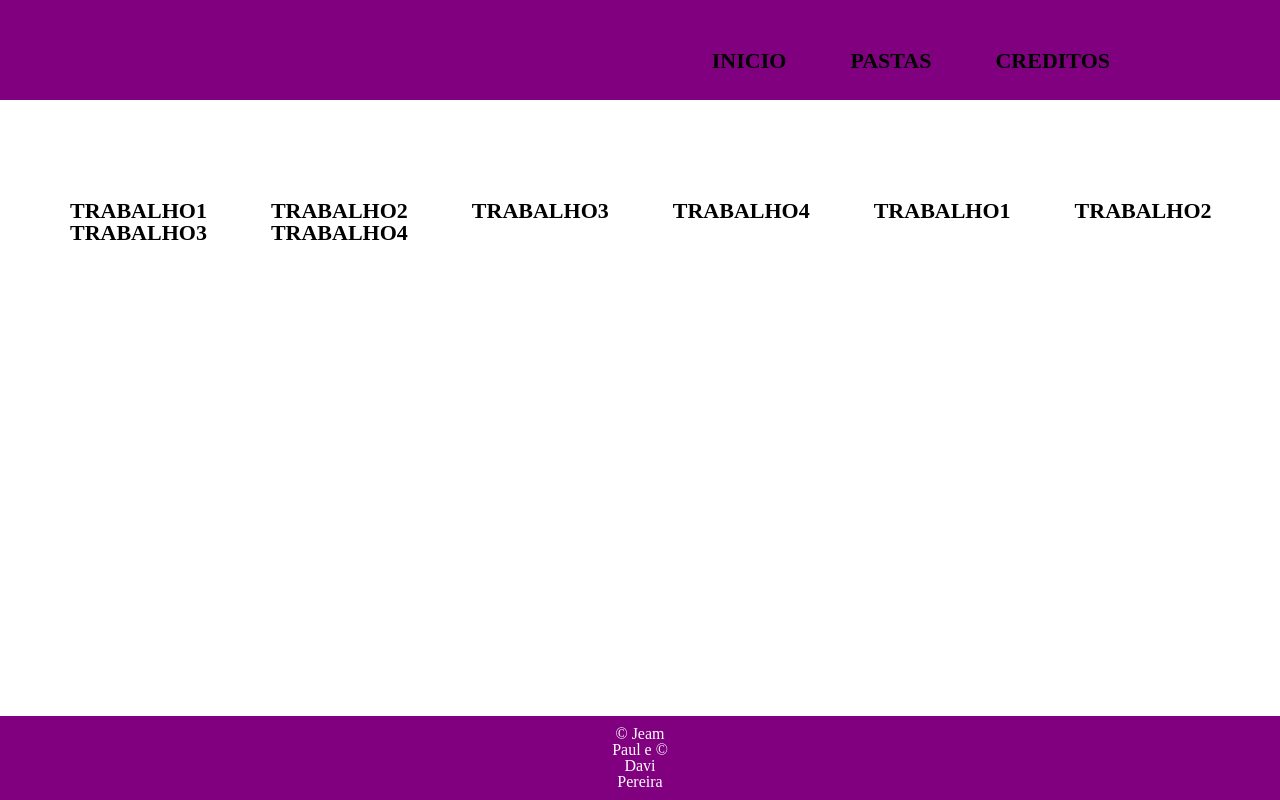
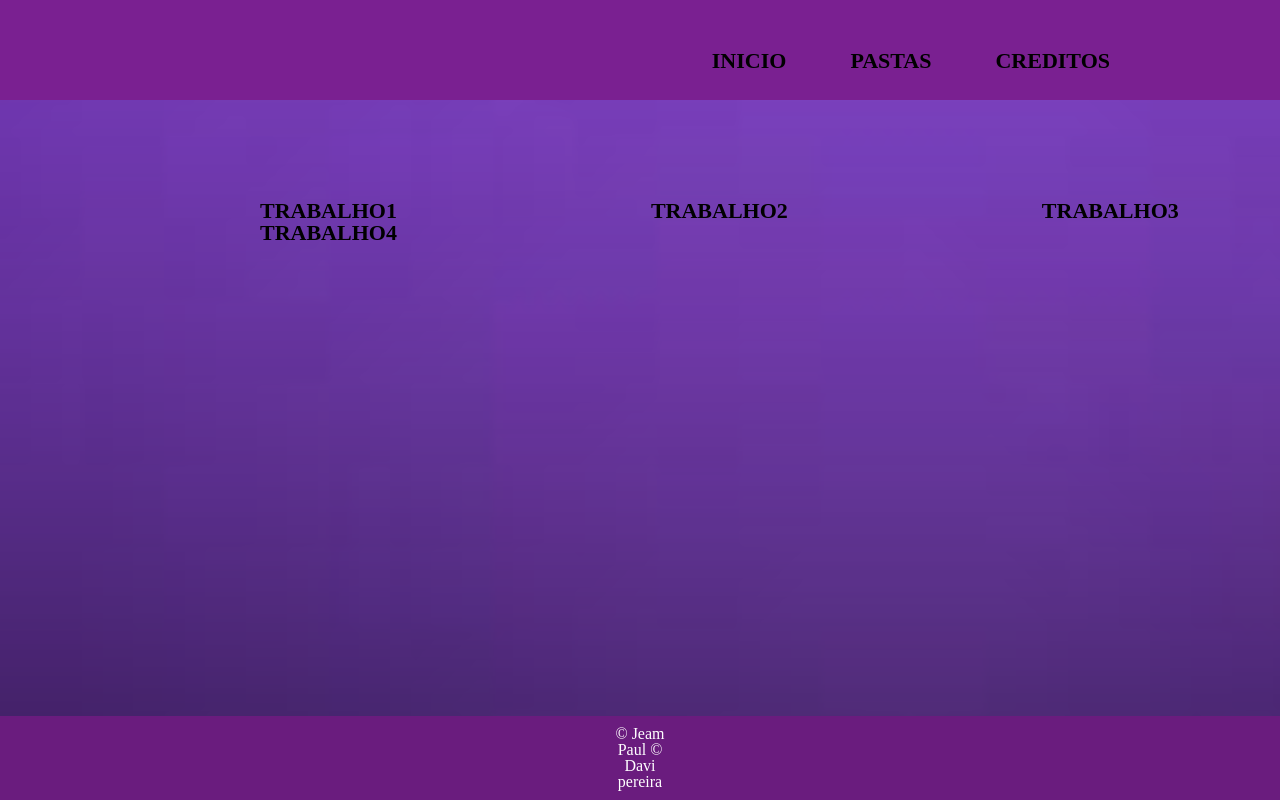
Before and after one commit to jeammar/portif-lio, a plain HTML site: page pasta.html in a window 1280 px wide. Drawn offline with Linux system fonts and the light colour scheme.

Commit message:
Add files via upload

```diff
--- a/pasta.html
+++ b/pasta.html
@@ -27,16 +27,12 @@
                 <li><a href="trabalhos/trabalho jeam2.html">Trabalho2</a></li>
                 <li><a href="trabalhos/trabalho jeam3.html">Trabalho3</a></li>
                 <li><a href="trabalhos/trabalho jeam4.html">Trabalho4</a></li>
-                <li><a href="trabalhos/trabalho luan1.html">Trabalho1</a></li>
-                <li><a href="trabalhos/trabalho luan2.html">Trabalho2</a></li>
-                <li><a href="trabalhos/trabalho luan3.html">Trabalho3</a></li>
-                <li><a href="trabalhos/trabalho luan4.html">Trabalho4</a></li>
-
             </ul>
         </div>
     </main>
     <footer>
-        <p>&copy; Jeam Paul e &copy; Davi Pereira</p>
+        <p>&copy; Jeam Paul
+        &copy; Davi pereira</p>
     </footer>
 </body>
 </html>
--- a/style.css
+++ b/style.css
@@ -1,10 +1,15 @@
+body {
+    background-image: url(imagens/roxo.png);
+}
+
 header {
-    background-color: purple;
+    background-color: rgb(122, 32, 145);
     padding: 50px;
 }
 nav li {
     display: inline;
     margin: 0 0 0 60px;
+    transform: scaleY(1.9);
 }
 nav a {
     text-transform: uppercase;
@@ -12,7 +17,8 @@ nav a {
     font-weight: bold;
     font-size: 22px;
     text-decoration: none;
-    transition: 100ms ease;
+    transition: 200ms ease-in-out;
+
 }
 .box {
     position: relative;
@@ -28,8 +34,9 @@ nav {
     right: 0px;
 }
 nav a:hover {
-    color:rgb(165, 126, 42);
+    color:rgb(165, 81, 221);
     text-decoration: none;
+    transform: scaleX(1.6);
 }
 
 /* index */
@@ -84,13 +91,16 @@ nav a:hover {
     font-weight: bold;
     font-size: 22px;
     text-decoration: none;
+    justify-content: center;
+    text-align: center;
+    padding-left: 190px;
 }
 .trabalhos a:hover{
     color:rgb(165, 126, 42);
     text-decoration: underline;
 }
 footer{
-    background-color: purple;
+    background-color: rgb(106, 28, 126);
     text-align: center;
     padding: 10px 47%;
     position: absolute;
@@ -100,3 +110,7 @@ footer{
 footer img{
     width: 100px;
 }
+
+.nav li a {
+    transform: scaleX(1.6);
+}
```
Also changed, not shown: Portfolio-jeam/index.html (+1 -1 lines), creditos.html (+3 -2 lines), index.html (+2 -1 lines), trabalhos/trabalho1.html (added, +12 -0 lines), imagens/@Jeam Paul (2).png (added), imagens/celso.jpg (added), imagens/jeam.jpg (added), imagens/logo.png (added), imagens/luan.jpg (added), imagens/roxo.png (added), imagens/transp.jpg (added), 1 other file.
